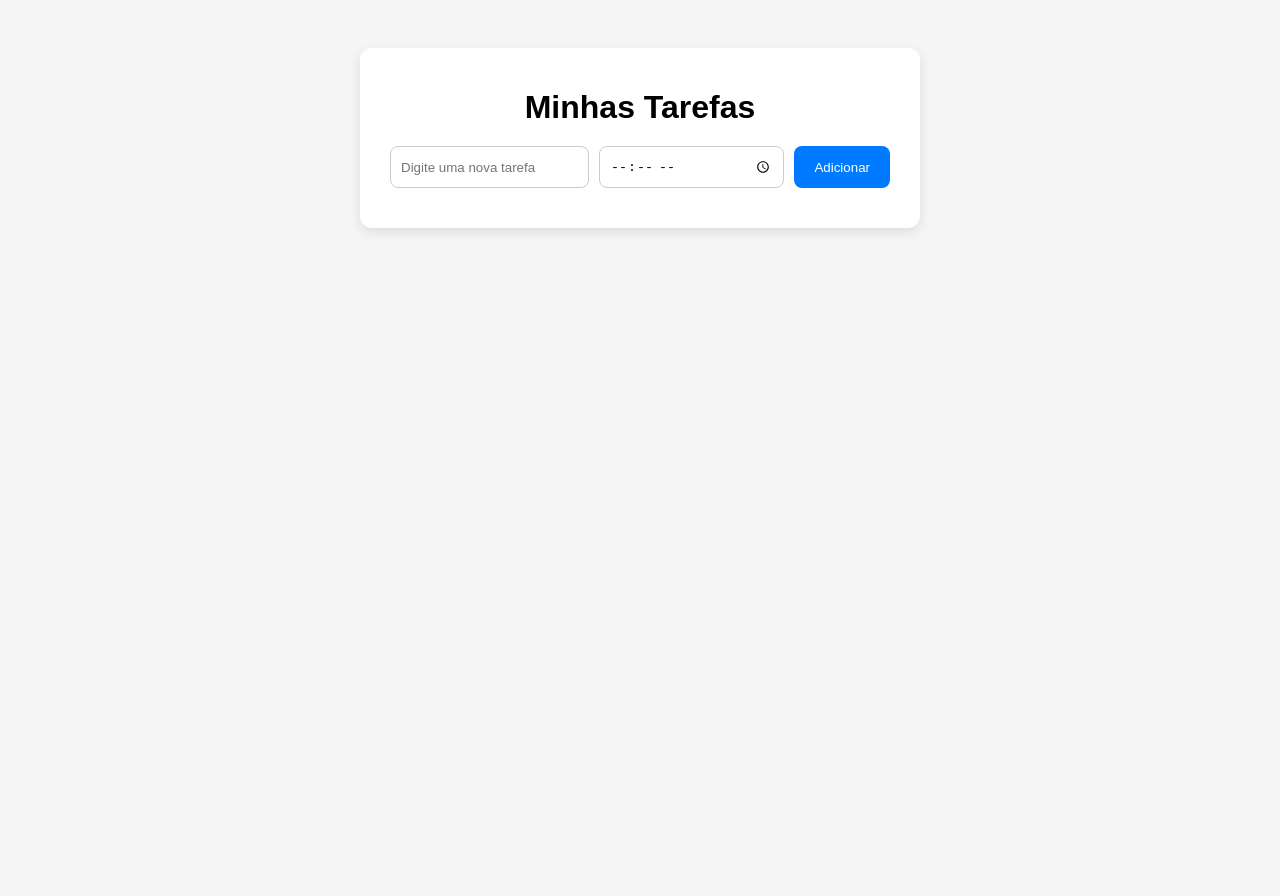
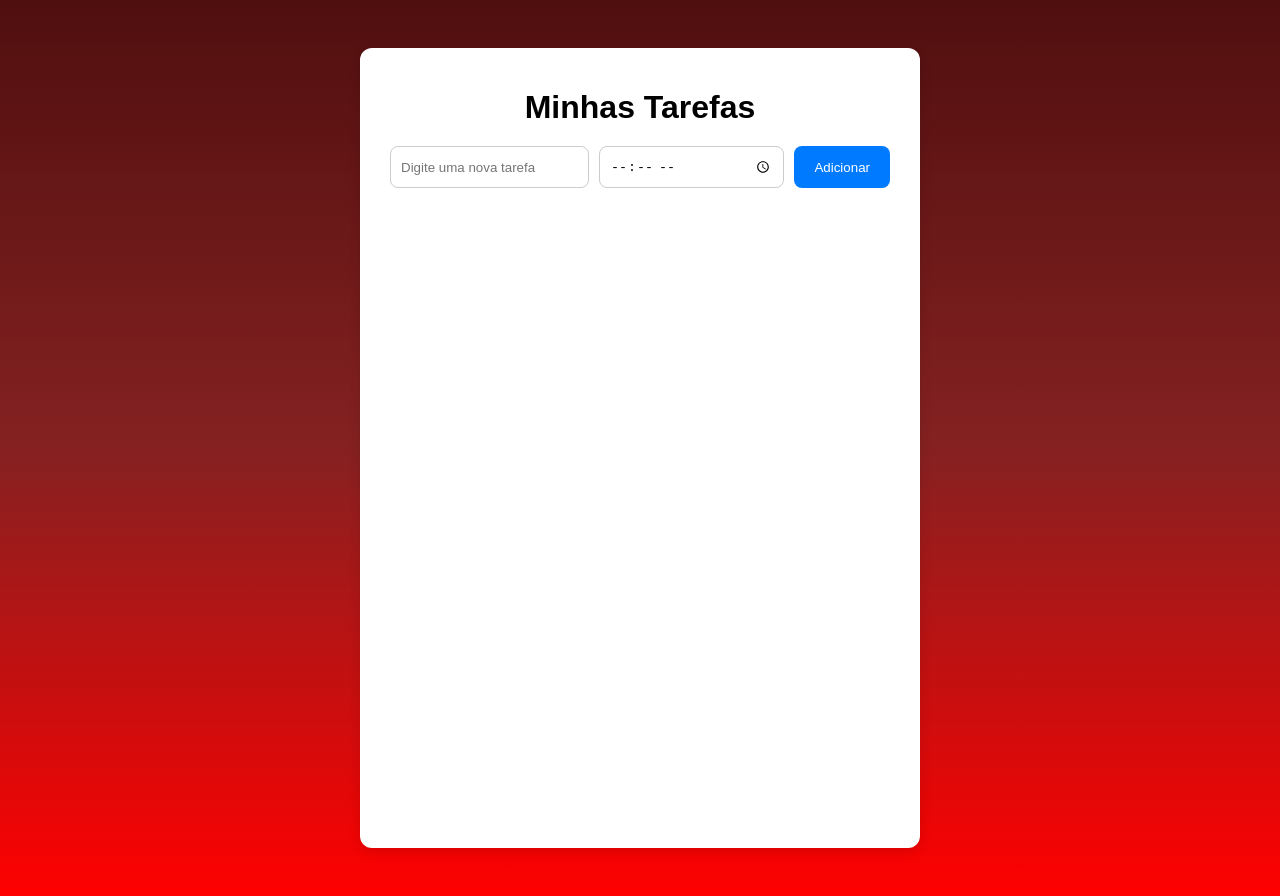
Before and after one commit to NicolasBertazine/projeto-fasul, a plain HTML site: page projeto1 copy/index.html in a window 1280 px wide. Before the commit the page ends 800 px from the top, so only its background shows below. Drawn offline with Linux system fonts and the light colour scheme.

Commit message:
atualização

```diff
--- a/projeto1 copy/styles.css
+++ b/projeto1 copy/styles.css
@@ -2,7 +2,8 @@
 
 body {
   font-family: Arial, sans-serif;
-  background: #f5f5f5;
+  height: 100vh;
+  background-image: linear-gradient(to bottom, #500f0f, #852121, #ff0000);
   display: flex;
   justify-content: center;
   padding: 40px;
@@ -15,6 +16,8 @@ body {
   box-shadow: 0 4px 12px rgba(0,0,0,0.1);
   width: 100%;
   max-width: 500px;
+
+  max-height: 100%;
 }
 
 h1 {
```
